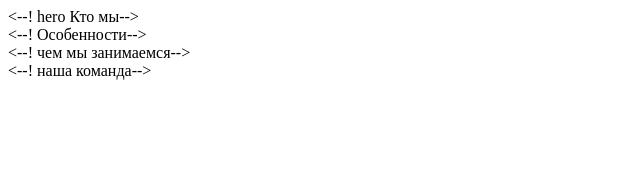
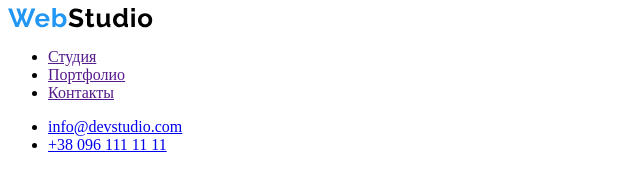
Before and after one commit to AlexBodach/goit-markup-hw-01, a plain HTML site: page index.html in a window 1280 px wide. Shown: the whole page, without its empty margins (0-640 px from the left). Drawn offline with Linux system fonts and the light colour scheme.

Commit message:
Наполняет header

```diff
--- a/index.html
+++ b/index.html
@@ -8,21 +8,34 @@
 </head>
 <body>
     <header>
+       <a href="">
+       <img src="./images/logo-webstudio.svg" alt="логотип сайта">
+        </a>
+
+        <ul>
+            <li><a href="">Студия</a></li>
+            <li><a href="">Портфолио</a></li>
+            <li><a href="">Контакты</a></li>
+        </ul>
+        <ul>
+            <li><a href="mailto:info@devstudio.com">info@devstudio.com</a></li>
+            <li><a href="tel:+380961111111">+38 096 111 11 11</a></li>
+        </ul>
 
     </header>
-    <--! hero Кто мы-->
+    <!-- hero Кто мы-->
     <section>
 
     </section>
-    <--!  Особенности-->
+    <!--  Особенности-->
     <section>
 
     </section>
-    <--! чем мы занимаемся-->
+    <!-- чем мы занимаемся-->
     <section>
 
     </section>
-    <--! наша команда-->
+    <!-- наша команда-->
      <section>
 
     </section>
```
Also changed, not shown: images/logo-webstudio.svg (added).
